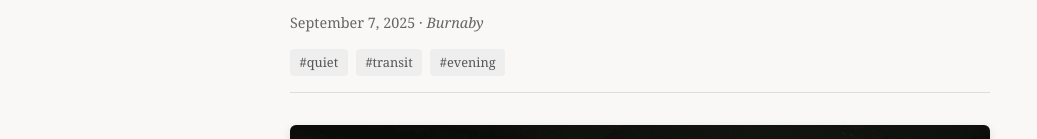
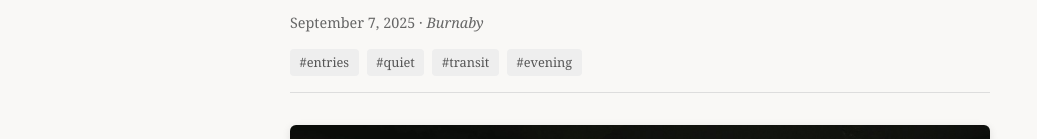
Before and after one commit to yesdmlc/remainoff.com, an Eleventy site: page src/entries/2025-09-09-soft-against-the-window.md in a window 1280 px wide. Shown: the part 182-321 px from the top of the page, without its empty margins (0-1037 px from the left). Built offline with nearby package versions, Linux system fonts and the light colour scheme; Eleventy itself is replaced by a stand-in of ours; files that its build step writes are made by us from their sources.

Commit message:
Add 'entries' tag to enable homepage collection

```diff
--- a/src/entries/2025-09-09-soft-against-the-window.md
+++ b/src/entries/2025-09-09-soft-against-the-window.md
@@ -2,7 +2,7 @@
 title: "Soft Against the Window"
 date: 2025-09-07
 location: "Burnaby"
-tags: ["quiet", "transit", "evening"]
+tags: ["entries", "quiet", "transit", "evening"]
 image: "/images/uploads/window-soft-light.jpg"
 layout: layouts/entry.njk
 permalink: "/entries/2025-09-09-soft-against-the-window/"
```
